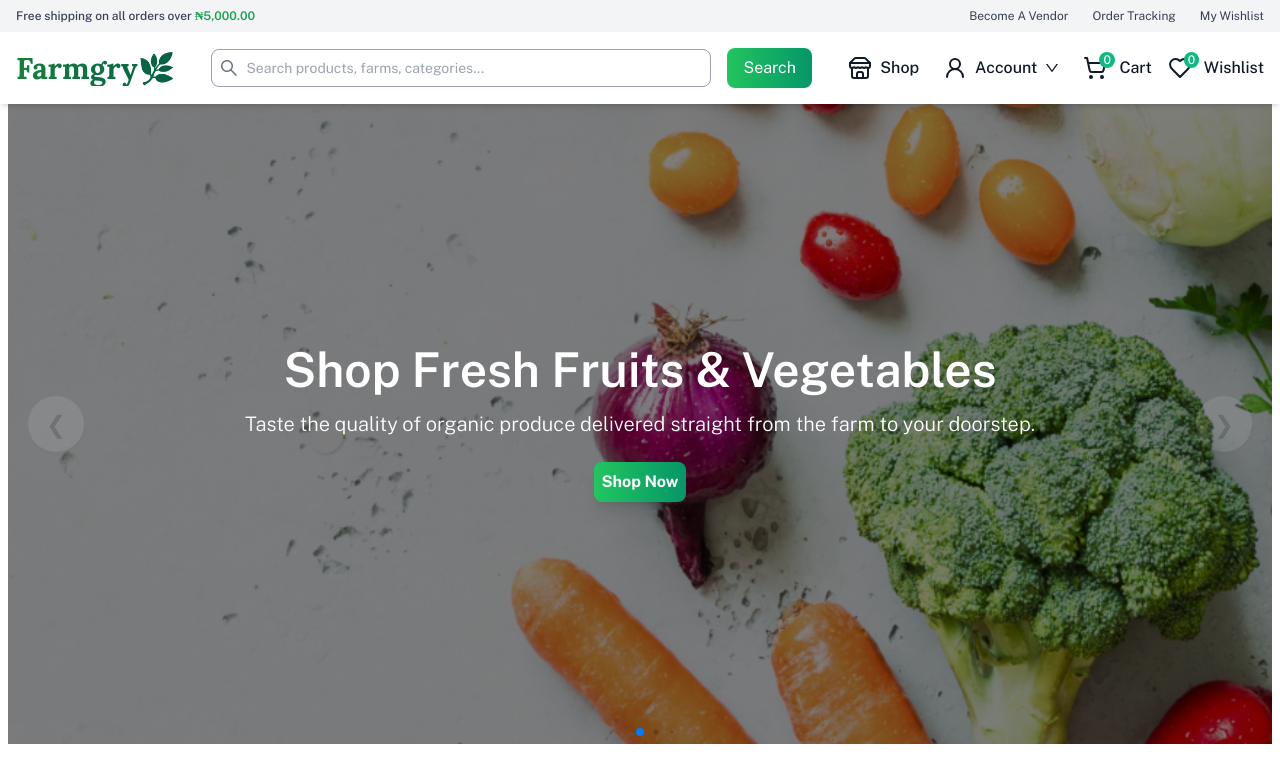
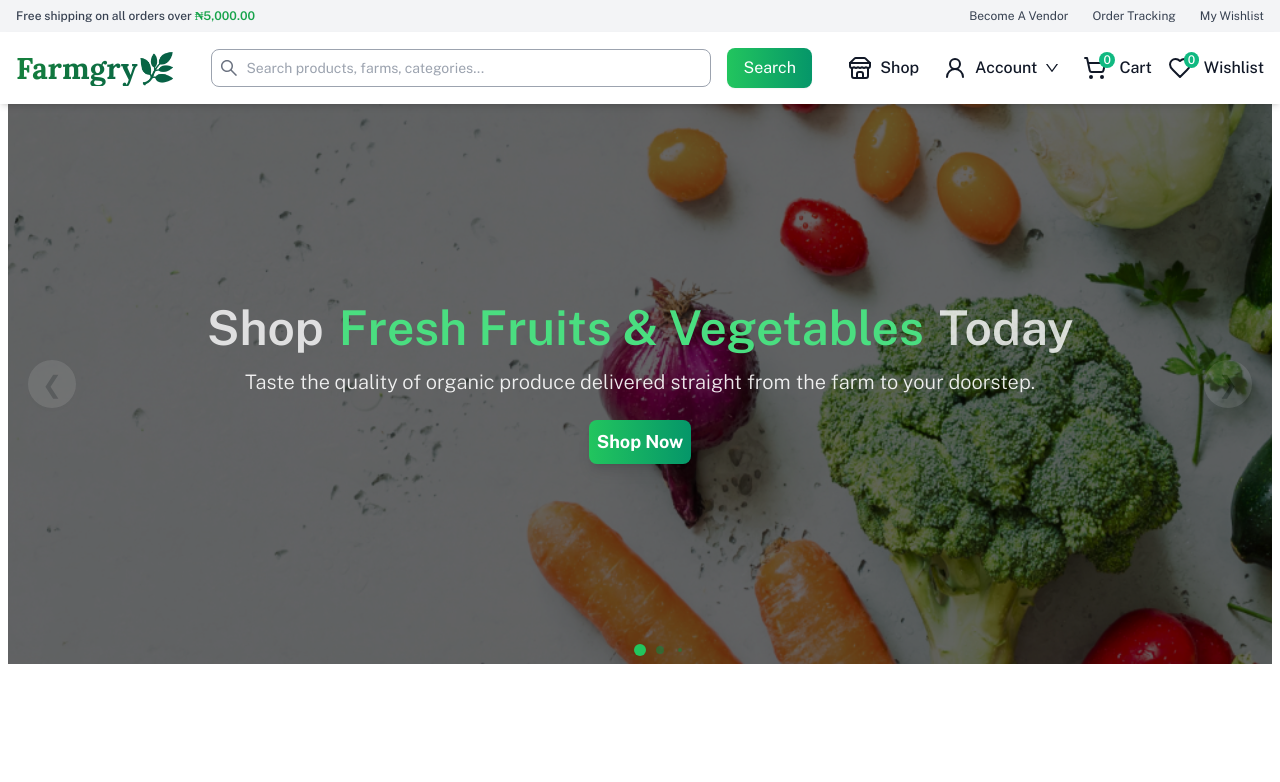
Before and after one commit to Anagho/gmc-ecom-demo, a React (Vite) app in the folder frontend/: page / in a window 1280 px wide. Shown: the top 782 px of the page. Built offline with nearby package versions, Linux system fonts and the light colour scheme; no server answers.

Commit message:
new changes

```diff
--- a/frontend/src/components/home/Hero.jsx
+++ b/frontend/src/components/home/Hero.jsx
@@ -5,6 +5,8 @@ function Hero() {
   return (
     <section className="container mx-auto md:px-2">
       <HeroSlider />
+
+      <section className="hidden">2</section>
     </section>
   );
 }
--- a/frontend/src/components/home/HeroSlider.jsx
+++ b/frontend/src/components/home/HeroSlider.jsx
@@ -25,7 +25,7 @@ const HeroSlider = () => {
         rounded-full shadow-md hover:bg-green-600 hover:text-white transition-opacity duration-300
         ${
           isHovered ? "opacity-100" : "opacity-10"
-        } w-8 h-8 sm:w-10 sm:h-10 md:w-12 md:h-12 lg:w-14 lg:h-14 flex items-center justify-center`}
+        } w-8 h-8 sm:w-10 sm:h-10 md:w-12 md:h-12 flex items-center justify-center`}
       >
         ❮
       </button>
@@ -36,7 +36,7 @@ const HeroSlider = () => {
         rounded-full shadow-md hover:bg-green-600 hover:text-white transition-opacity duration-300
         ${
           isHovered ? "opacity-100" : "opacity-10"
-        } w-8 h-8 sm:w-10 sm:h-10 md:w-12 md:h-12 lg:w-14 lg:h-14 flex items-center justify-center`}
+        } w-8 h-8 sm:w-10 sm:h-10 md:w-12 md:h-12 flex items-center justify-center`}
       >
         ❯
       </button>
@@ -71,34 +71,37 @@ const HeroSlider = () => {
           {
             id: 1,
             image: "/images/slider-home-01.jpg",
-            title: "Shop Fresh Fruits & Vegetables",
+            title: "Fresh Fruits & Vegetables",
           },
           {
             id: 2,
             image: "/images/slider-home-02.jpg",
-            title: " Shop Fresh Meats & Sea Foods",
+            title: "Fresh Meats & Sea Foods",
           },
           {
             id: 3,
             image: "/images/slider-home-03.jpg",
-            title: "Shop Fresh Vegetables & Food Sales 30% Off",
+            title: "Fresh Vegetables & Food Sales 30% Off",
           },
         ].map((slide) => (
           <SwiperSlide key={slide.id}>
             <div
-              className="relative w-full h-[50vh] sm:h-[60vh] md:h-[70vh] lg:h-[80vh] bg-cover bg-center"
+              className="relative w-full h-[50vh] sm:h-[60vh] md:h-[70vh] bg-cover bg-center z-0"
               style={{ backgroundImage: `url('${slide.image}')` }}
             >
-              <div className="absolute inset-0 bg-black bg-opacity-50"></div>
+              <div className="absolute inset-0 bg-black bg-opacity-60"></div>
               <div className="flex flex-col items-center justify-center h-full text-center p-4 sm:p-6 md:p-8 lg:p-12 ">
-                <h1 className="text-white font-semibold text-xl sm:text-2xl md:text-3xl lg:text-5xl  mb-4 text-shadow z-[9999]">
-                  {slide.title}
+                <h1 className="text-white/80 font-semibold leading-6 md:leading-10 text-xl sm:text-2xl md:text-3xl lg:text-5xl  mb-4 text-shadow z-10">
+                  Shop {" "}
+                  <span className="text-green-400 px-1">{slide.title}</span>
+                  {" "}
+                  Today
                 </h1>
-                <p className="text-white text-sm sm:text-base md:text-lg lg:text-xl font-light leading-6 mb-6 text-shadow z-[9999]">
+                <p className="text-white/90 text-base md:text-lg lg:text-xl font-light leading-6 md:leading-10 mb-6 text-shadow z-10">
                   Taste the quality of organic produce delivered straight from
                   the farm to your doorstep.
                 </p>
-                <Link to="/products" className="z-[9999]">
+                <Link to="/products" className="z-10">
                   <CTAButton buttonText="Shop Now" />
                 </Link>
               </div>
--- a/frontend/src/components/ui/buttons/CTAButton.jsx
+++ b/frontend/src/components/ui/buttons/CTAButton.jsx
@@ -3,7 +3,7 @@ import { motion } from "framer-motion";
 function CTAButton({ buttonText }) {
   return (
     <motion.button
-      className="p-2 bg-gradient-to-r from-green-500 to-emerald-600 text-white font-bold rounded-lg shadow-lg hover:from-green-600 hover:to-emerald-700 focus:ring-2 focus:ring-green-500 focus:ring-offset-2 focus:ring-offset-gray-900 transition duration-200"
+      className="p-2 text-base md:text-lg bg-gradient-to-r from-green-500 to-emerald-600 text-white font-bold rounded-lg shadow-lg hover:from-green-600 hover:to-emerald-700 focus:ring-2 focus:ring-green-500 focus:ring-offset-2 focus:ring-offset-gray-900 transition duration-200"
       whileHover={{ scale: 1.02 }}
       whileTap={{ scale: 0.98 }}
       type="submit"
--- a/frontend/src/index.css
+++ b/frontend/src/index.css
@@ -6,6 +6,7 @@ body {
     font-family: 'Public Sans', serif;
 }
 
+/* Hide scrollbar for Mobile*/
 .scrollable-hidden {
   overflow-y: auto; /* Enables scrolling */
   -ms-overflow-style: none; /* Hides scrollbar in IE/Edge */
@@ -15,3 +16,18 @@ body {
 .scrollable-hidden::-webkit-scrollbar {
   display: none; /* Hides scrollbar in Chrome, Safari */
 }
+
+/* Change Swiper Pagination Bullet Colors */
+.swiper-pagination-bullet {
+  background-color:  #15803d !important; /* Green-500 */
+  opacity: 0.6 !important;
+  width: 12px !important;
+  height: 12px !important;
+}
+
+.swiper-pagination-bullet-active {
+  background-color: #22c55e !important; /* Green-700 */
+  opacity: 1 !important;
+    width: 12px !important;
+  height: 12px !important;
+}
```
